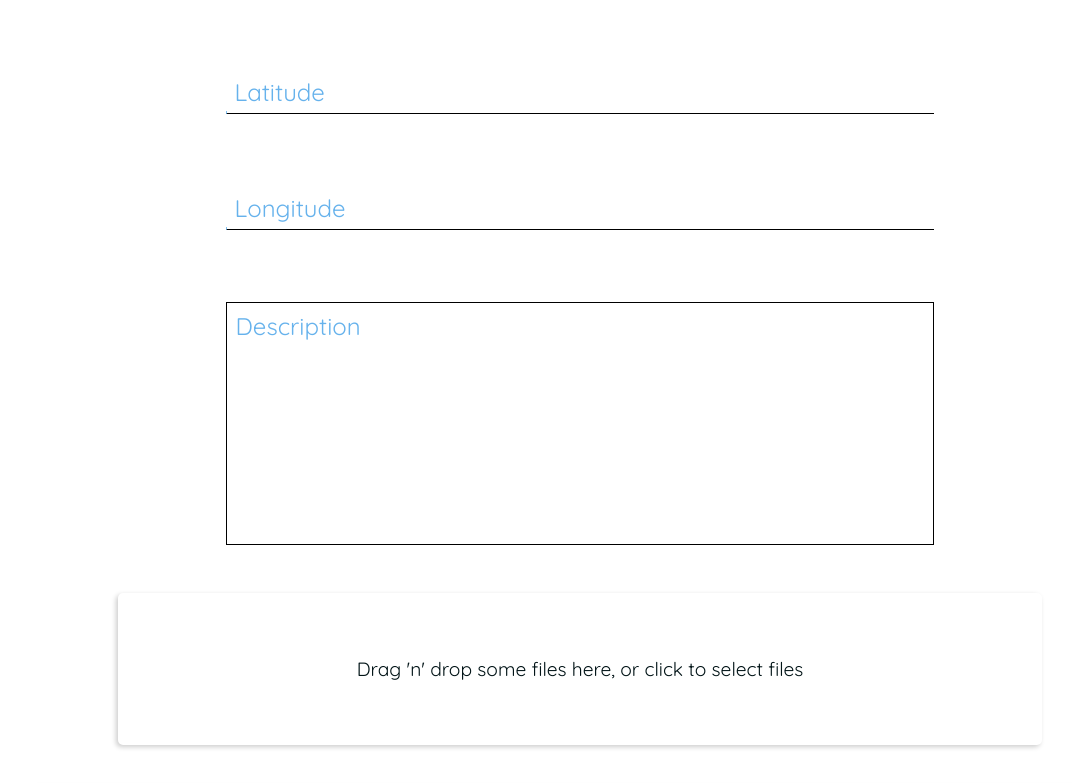
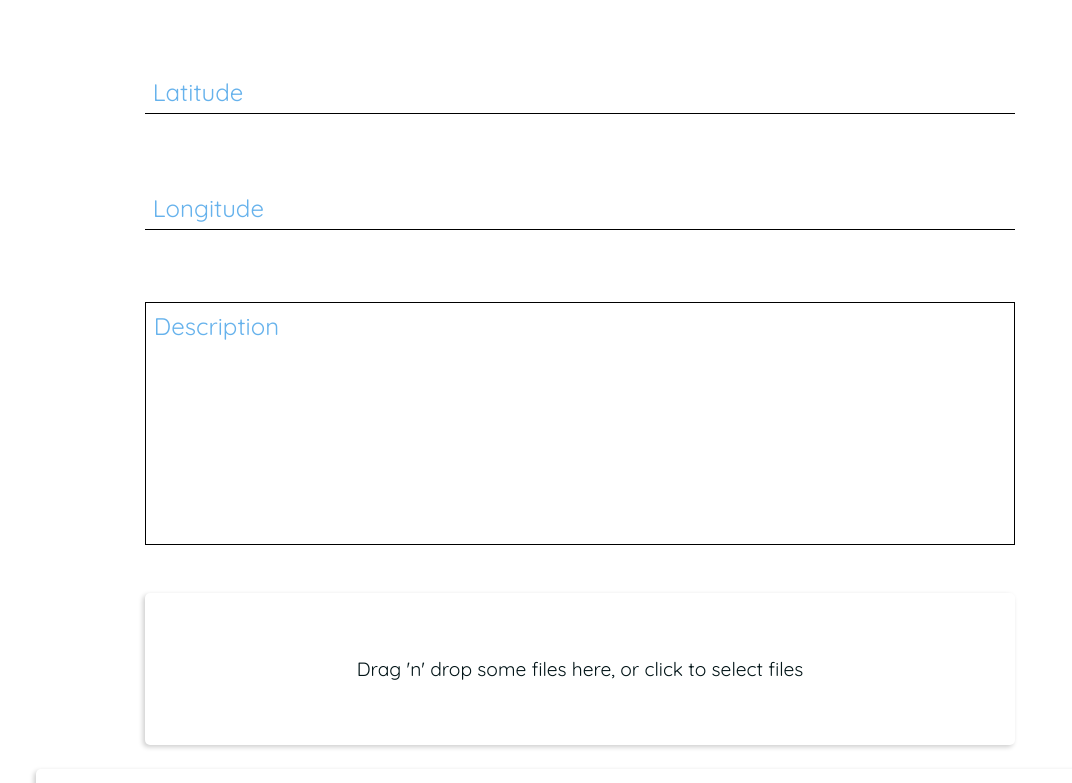
Before and after one commit to Lucidreline/mmrs, a React (Create React App) app in the folder client/: page /adventure-form in a window 1280 px wide. Shown: the part 320-1103 px from the top of the page, without its empty margins (60-1132 px from the left). Built offline with nearby package versions, Linux system fonts and the light colour scheme.

Commit message:
Added more styles to adventure form.

```diff
--- a/client/src/components/adventure-form/adventure-form.styles.scss
+++ b/client/src/components/adventure-form/adventure-form.styles.scss
@@ -5,7 +5,6 @@
 
 .adventure-form {
   .drag-and-drop-container {
-    margin: 3rem 0 1.5rem 0;
     p {
       font-size: 1.2rem !important;
     }
--- a/client/src/components/drag-and-drop/drag-and-drop.component.tsx
+++ b/client/src/components/drag-and-drop/drag-and-drop.component.tsx
@@ -2,6 +2,8 @@ import React, { useMemo, useEffect } from 'react'
 import { useDropzone } from 'react-dropzone'
 
 const baseStyle = {
+  width: '94%',
+  margin: '3rem auto 1.5rem auto',
   flex: 1,
   display: 'flex',
   flexDirection: 'column',
@@ -16,6 +18,8 @@ const baseStyle = {
   outline: 'none',
   boxShadow: '-2px 2px 5px rgba(0, 0, 0, 0.2)',
   transition: 'border .24s ease-in-out',
+  textAlign: 'center',
+
 }
 
 const activeStyle = {
--- a/client/src/components/input/input.styles.scss
+++ b/client/src/components/input/input.styles.scss
@@ -2,7 +2,7 @@
 
 .custom-text-input,
 .custom-text-area {
-  width: 65%; // this is changed with a media query in contact-us-form.styles.scss
+  width: 80%;
   position: relative;
 
   input,
```
